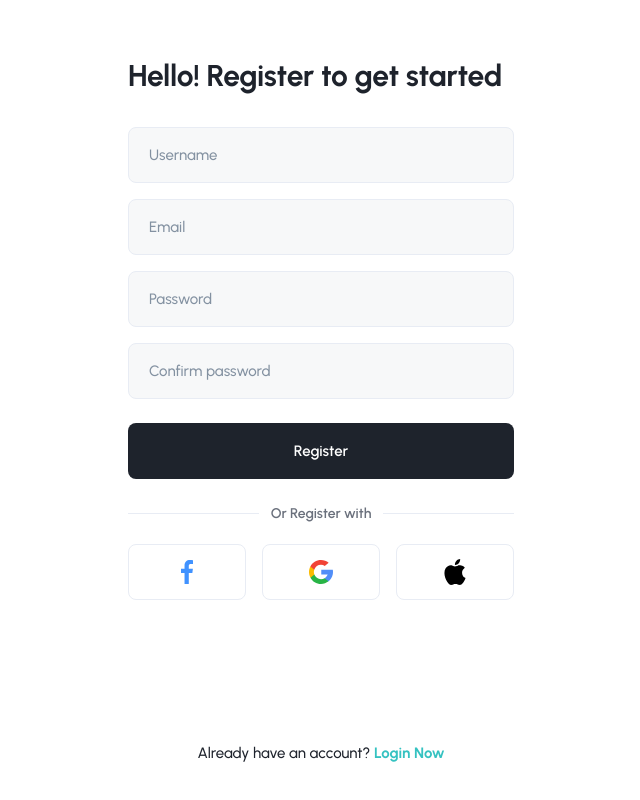
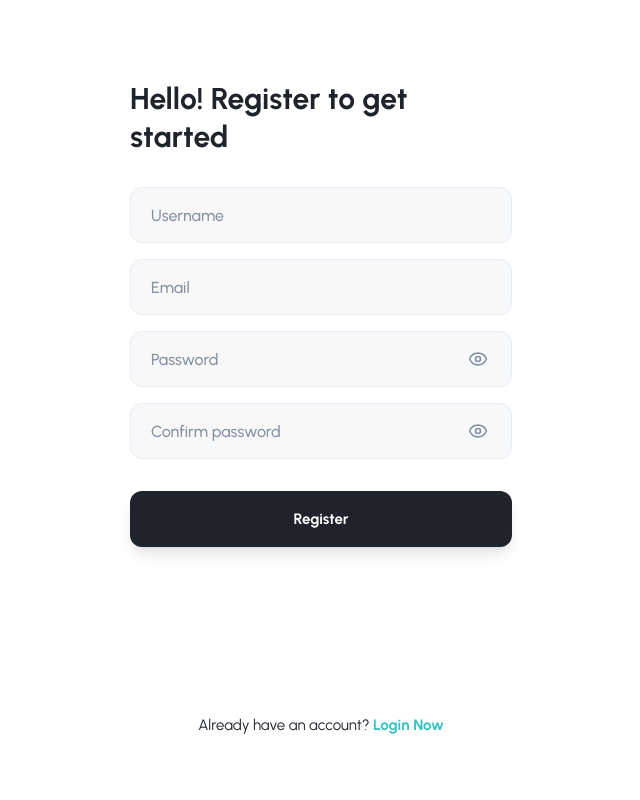
Before and after one commit to projectdummy2025/moneytrack-project, a Next.js app: page /register in a window 1280 px wide. Shown: the whole page, without its empty margins (319-959 px from the left). Built offline with nearby package versions, Linux system fonts and the light colour scheme.

Commit message:
restructure registration page layout

```diff
--- a/app/register/page.tsx
+++ b/app/register/page.tsx
@@ -1,143 +1,125 @@
 "use client";
 
-import React from "react";
+import React, { useState } from "react";
 import Link from "next/link";
-import { AuthLayout } from "@shell/auth/AuthLayout";
-import { SocialButtons } from "@shell/auth/SocialButtons";
 import { useRegisterLogic } from "@core/hooks/useRegisterLogic";
+import { Eye, EyeOff, AlertCircle, Loader2 } from "lucide-react";
 
 export default function RegisterPage() {
   const { state, actions } = useRegisterLogic();
+  const [localError, setLocalError] = useState("");
+
+  const handleRegisterAction = async (e?: React.FormEvent) => {
+    if (e) {
+      e.preventDefault();
+      e.stopPropagation();
+    }
+
+    if (state.isLoading) return;
+    setLocalError("");
+
+    try {
+      await actions.handleRegister();
+    } catch (err: any) {
+      setLocalError(err.message || "Registration failed. Please check your network.");
+    }
+  };
 
   return (
-    <AuthLayout>
-      {/* Title */}
-      <h1
-        style={{
-          fontFamily: "Urbanist, sans-serif",
-          fontWeight: 700,
-          fontSize: 30,
-          color: "#1e232c",
-          lineHeight: 1.3,
-          letterSpacing: -0.3,
-          marginBottom: 32,
-          marginTop: 36,
-        }}
-      >
+    <div className="min-h-screen bg-white flex flex-col px-6 py-10 max-w-[430px] mx-auto overflow-x-hidden">
+      <h1 className="text-[30px] font-bold text-[#1e232c] leading-tight mb-8 mt-10">
         Hello! Register to get started
       </h1>
 
-      {/* Username Input */}
-      <div className="mb-4">
+      <form method="POST" onSubmit={handleRegisterAction} className="flex flex-col gap-4">
+        {localError && (
+          <div className="bg-red-50 border border-red-100 text-red-600 px-4 py-3 rounded-xl flex items-center gap-2 text-sm font-medium">
+            <AlertCircle size={18} />
+            {localError}
+          </div>
+        )}
+
         <input
-          type="text"
+          name="username"
           placeholder="Username"
+          autoComplete="username"
           value={state.username}
           onChange={(e) => actions.setUsername(e.target.value)}
-          className="w-full h-[56px] bg-[#f7f8f9] border border-[#e8ecf4] rounded-[8px] px-5 outline-none focus:border-[#35c2c1] transition-colors"
-          style={{
-            fontFamily: "Urbanist, sans-serif",
-            fontWeight: 500,
-            fontSize: 15,
-            color: "#1e232c",
-          }}
-          required
+          className="w-full h-[56px] bg-[#f7f8f9] border border-[#e8ecf4] rounded-xl px-5 outline-none focus:border-[#35c2c1] transition-colors font-medium text-[#1e232c]"
         />
-      </div>
 
-      {/* Email Input */}
-      <div className="mb-4">
         <input
           type="email"
+          name="email"
           placeholder="Email"
+          autoComplete="email"
           value={state.email}
           onChange={(e) => actions.setEmail(e.target.value)}
-          className="w-full h-[56px] bg-[#f7f8f9] border border-[#e8ecf4] rounded-[8px] px-5 outline-none focus:border-[#35c2c1] transition-colors"
-          style={{
-            fontFamily: "Urbanist, sans-serif",
-            fontWeight: 500,
-            fontSize: 15,
-            color: "#1e232c",
-          }}
-          required
+          className="w-full h-[56px] bg-[#f7f8f9] border border-[#e8ecf4] rounded-xl px-5 outline-none focus:border-[#35c2c1] transition-colors font-medium text-[#1e232c]"
         />
-      </div>
 
-      {/* Password Input */}
-      <div className="mb-4">
-        <input
-          type="password"
-          placeholder="Password"
-          value={state.password}
-          onChange={(e) => actions.setPassword(e.target.value)}
-          className="w-full h-[56px] bg-[#f7f8f9] border border-[#e8ecf4] rounded-[8px] px-5 outline-none focus:border-[#35c2c1] transition-colors"
-          style={{
-            fontFamily: "Urbanist, sans-serif",
-            fontWeight: 500,
-            fontSize: 15,
-            color: "#1e232c",
-          }}
-          required
-        />
-      </div>
+        <div className="relative">
+          <input
+            type={state.showPassword ? "text" : "password"}
+            name="password"
+            placeholder="Password"
+            autoComplete="new-password"
+            value={state.password}
+            onChange={(e) => actions.setPassword(e.target.value)}
+            className="w-full h-[56px] bg-[#f7f8f9] border border-[#e8ecf4] rounded-xl px-5 outline-none focus:border-[#35c2c1] transition-colors font-medium text-[#1e232c]"
+          />
+          <button
+            type="button"
+            onClick={() => actions.setShowPassword(!state.showPassword)}
+            className="absolute right-4 top-1/2 -translate-y-1/2 p-2 text-[#8391a1]"
+          >
+            {state.showPassword ? <EyeOff size={20} /> : <Eye size={20} />}
+          </button>
+        </div>
 
-      {/* Confirm Password Input */}
-      <div className="mb-6">
-        <input
-          type="password"
-          placeholder="Confirm password"
-          value={state.confirmPassword}
-          onChange={(e) => actions.setConfirmPassword(e.target.value)}
-          className="w-full h-[56px] bg-[#f7f8f9] border border-[#e8ecf4] rounded-[8px] px-5 outline-none focus:border-[#35c2c1] transition-colors"
-          style={{
-            fontFamily: "Urbanist, sans-serif",
-            fontWeight: 500,
-            fontSize: 15,
-            color: "#1e232c",
-          }}
-          required
-        />
-      </div>
+        <div className="relative">
+          <input
+            type={state.showConfirmPassword ? "text" : "password"}
+            name="confirmPassword"
+            placeholder="Confirm password"
+            autoComplete="new-password"
+            value={state.confirmPassword}
+            onChange={(e) => actions.setConfirmPassword(e.target.value)}
+            className="w-full h-[56px] bg-[#f7f8f9] border border-[#e8ecf4] rounded-xl px-5 outline-none focus:border-[#35c2c1] transition-colors font-medium text-[#1e232c]"
+          />
+          <button
+            type="button"
+            onClick={() => actions.setShowConfirmPassword(!state.showConfirmPassword)}
+            className="absolute right-4 top-1/2 -translate-y-1/2 p-2 text-[#8391a1]"
+          >
+            {state.showConfirmPassword ? <EyeOff size={20} /> : <Eye size={20} />}
+          </button>
+        </div>
 
-      {/* Register Button */}
-      <button
-        onClick={actions.handleRegister as any}
-        disabled={state.isLoading}
-        className="w-full h-[56px] bg-[#1e232c] rounded-[8px] flex items-center justify-center cursor-pointer hover:bg-[#2d3441] transition-colors disabled:opacity-50"
-        style={{
-          fontFamily: "Urbanist, sans-serif",
-          fontWeight: 600,
-          fontSize: 15,
-          color: "white",
-        }}
-      >
-        {state.isLoading ? "Registering..." : "Register"}
-      </button>
+        <button
+          type="submit"
+          disabled={state.isLoading}
+          className="w-full h-[56px] rounded-xl bg-[#1e232c] text-white font-bold text-[15px] transition-all mt-4 shadow-lg shadow-black/10 active:bg-[#2d3441] active:scale-[0.98] disabled:opacity-50 flex items-center justify-center"
+        >
+          {state.isLoading ? (
+            <div className="flex items-center gap-2">
+              <Loader2 className="animate-spin" size={20} />
+              <span>Registering...</span>
+            </div>
+          ) : (
+            "Register"
+          )}
+        </button>
+      </form>
 
-      {/* Social Buttons */}
-      <SocialButtons label="Register" />
-
-      {/* Login link */}
-      <div className="flex-1 flex items-end justify-center pb-4 mt-8">
-        <p style={{ fontFamily: "Urbanist, sans-serif", fontSize: 15, color: "#1e232c" }}>
-          <span style={{ fontWeight: 500 }}>Already have an account? </span>
-          <Link
-            href="/login"
-            style={{
-              fontWeight: 700,
-              color: "#35c2c1",
-              background: "none",
-              border: "none",
-              cursor: "pointer",
-              fontFamily: "Urbanist, sans-serif",
-              fontSize: 15,
-              textDecoration: "none",
-            }}
-          >
+      <div className="mt-auto pb-6 text-center pt-10">
+        <p className="text-[15px] text-[#1e232c]">
+          Already have an account?{" "}
+          <Link href="/login" className="font-bold text-[#35c2c1] no-underline">
             Login Now
           </Link>
         </p>
       </div>
-    </AuthLayout>
+    </div>
   );
 }
```
